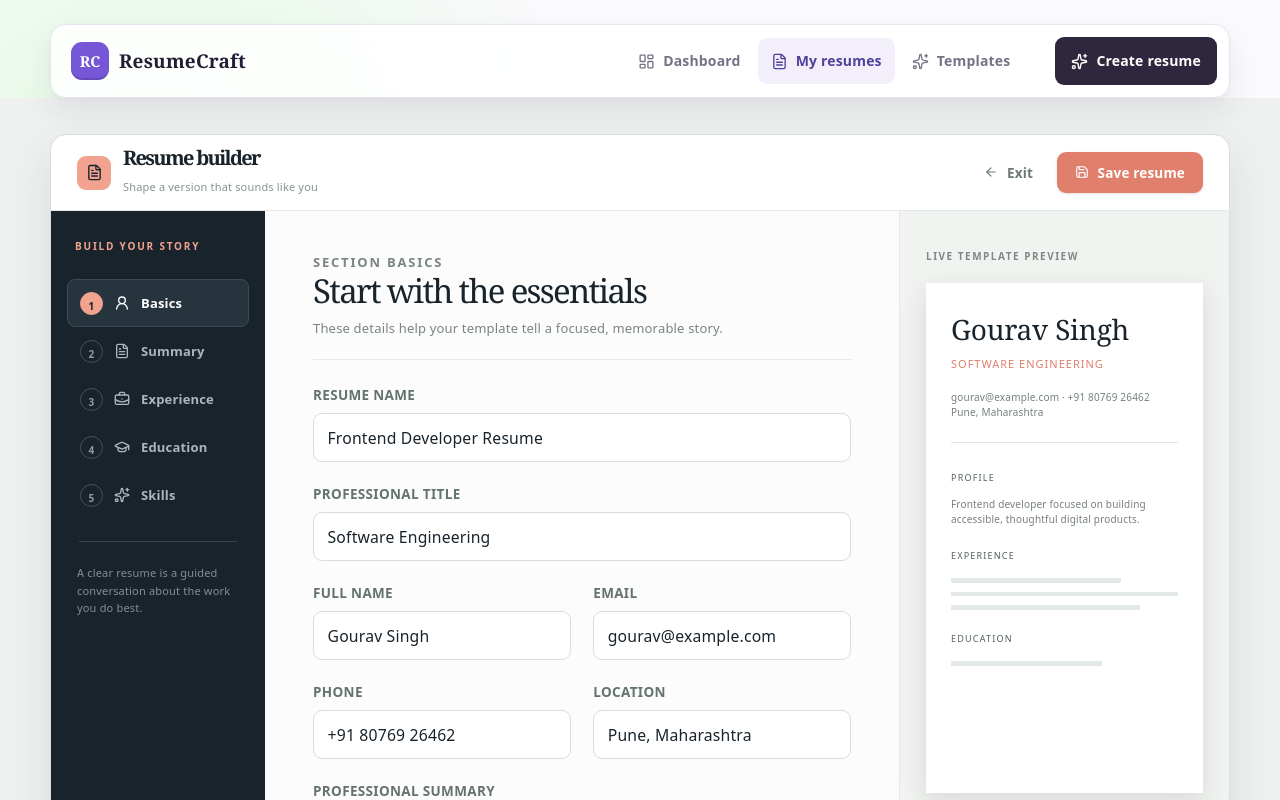
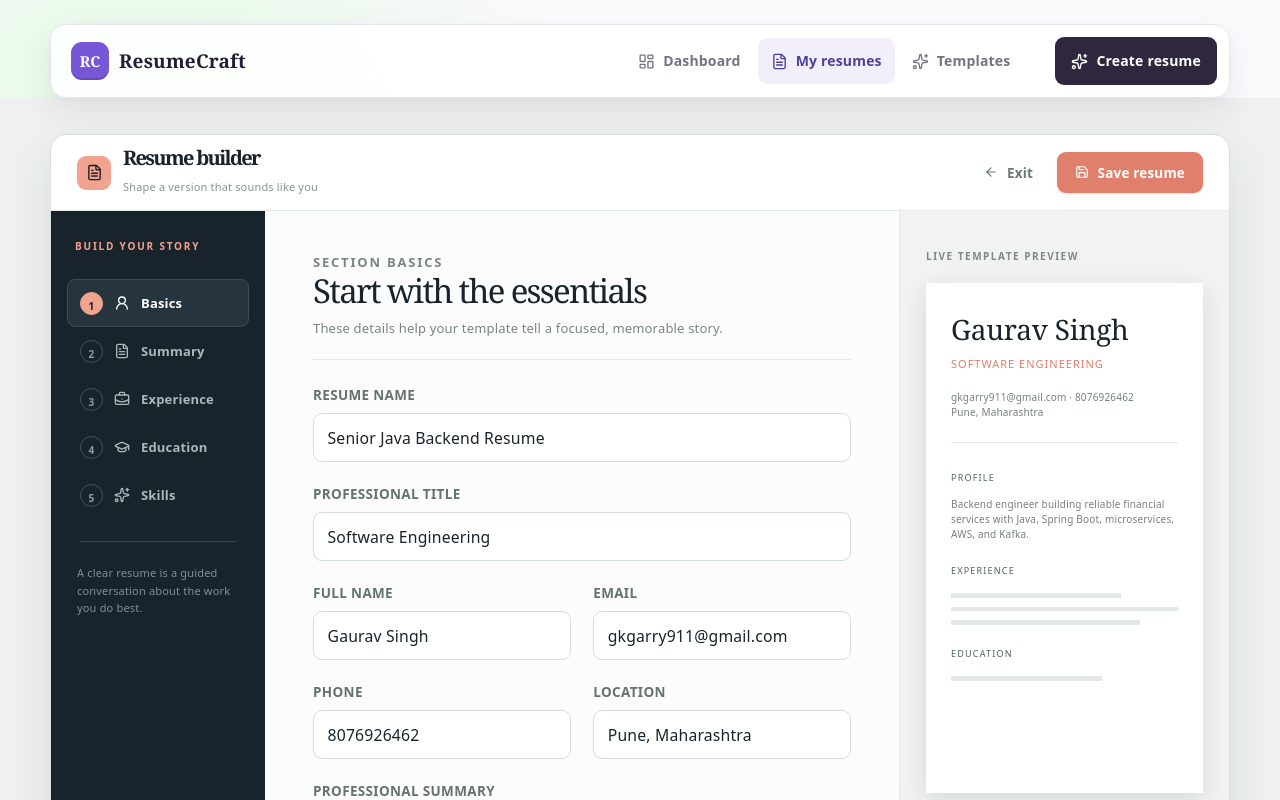
Before and after one commit to gaurav1994/resume-craft, a React (Vite) app: page /resumes/1/edit in a window 1280 px wide. Shown: the top 800 px of the page. Built offline with nearby package versions, Linux system fonts and the light colour scheme.

Commit message:
code refector: update resume json

```diff
--- a/src/pages/resume-builder/ResumeBuilderPage.tsx
+++ b/src/pages/resume-builder/ResumeBuilderPage.tsx
@@ -11,7 +11,7 @@ import {
     type Resume,
 } from "../resumes/resumeStore";
 
-type BuilderValues = Pick<Resume,"title" | "role" | "fullName" | "email" | "phone" | "location" | "summary">;
+type BuilderValues = Pick<Resume,"title" | "role" | "fullName" | "email" | "phone" | "location"> & { summary: string };
 type ResumeBuilderPageProps = Readonly<{ mode?: "create" | "edit" }>;
 
 const blankResume: BuilderValues = {
@@ -29,7 +29,12 @@ function ResumeBuilderPage({ mode }: ResumeBuilderPageProps) {
     const { resumeId } = useParams();
     const navigate = useNavigate();
     const existingResume = mode === "edit" && resumeId ? getResumes().find((item) => item.id === Number(resumeId)) : undefined;
-    const initialValues = existingResume ?? (mode === "create" ? blankResume : undefined);
+    let initialValues: BuilderValues | undefined;
+    if (existingResume) {
+        initialValues = { ...existingResume, summary: existingResume.summary.profSummary };
+    } else if (mode === "create") {
+        initialValues = blankResume;
+    }
     const [activeSection, setActiveSection] = useState("Basics");
     const [saved, setSaved] = useState(false);
     const { control, register, handleSubmit, formState: { errors },} = useForm<BuilderValues>({ defaultValues: initialValues });
@@ -38,7 +43,7 @@ function ResumeBuilderPage({ mode }: ResumeBuilderPageProps) {
     if (mode === "edit" && resumeId && !existingResume) {
         return (
             <main className={styles.page}>
-                <div className="mx-auto max-w-[1180px]">
+                <div className="mx-auto max-w-295">
                     <p className="eyebrow">ResumeCraft</p>
                     <h1 className="font-serif text-5xl font-bold text-[#18232b]">
                         Resume not found
@@ -63,9 +68,24 @@ function ResumeBuilderPage({ mode }: ResumeBuilderPageProps) {
                 ...defaultResumes.map((item) => item.id),
             ) + 1;
         const nextResume: Resume = {
+            ...(existingResume ?? defaultResumes[0]),
             ...formValues,
             id,
             updated: "Updated just now",
+            currentRole: formValues.role,
+            contactInformation: {
+                ...(existingResume?.contactInformation ?? defaultResumes[0].contactInformation),
+                firstName: formValues.fullName.split(" ")[0] ?? formValues.fullName,
+                lastName: formValues.fullName.split(" ").slice(1).join(" "),
+                email: formValues.email,
+                phone: formValues.phone,
+                address: formValues.location,
+            },
+            summary: {
+                ...(existingResume?.summary ?? defaultResumes[0].summary),
+                profSummary: formValues.summary,
+            },
+            experience: existingResume?.experience ?? [],
         };
         saveResumes(
             existingResume
--- a/src/pages/resumes/ViewResumePage.tsx
+++ b/src/pages/resumes/ViewResumePage.tsx
@@ -13,7 +13,7 @@ function ViewResumePage() {
   if (!resume) {
     return (
       <main className={styles.page}>
-        <div className="mx-auto max-w-[900px]">
+        <div className="mx-auto max-w-225">
           <p className="mb-2 text-[10px] font-extrabold uppercase tracking-[1.8px] text-[#d97964]">ResumeCraft</p>
           <h1 className="font-serif text-5xl font-bold text-[#18232b]">Resume not found</h1>
           <Link className="mt-8 inline-flex items-center gap-2 rounded-lg bg-[#18232b] px-5 py-3 text-sm font-bold text-white" to="/resumes"><ArrowLeft size={16} /> Back to resumes</Link>
@@ -33,10 +33,10 @@ function ViewResumePage() {
         <ResumeContactBlock resume={resume} />
         <div>
           <ResumeViewSection title="Profile">
-            <p className="max-w-[680px] text-[15px] leading-7 text-[#66756f]">{resume.summary || 'Add a professional summary to introduce your experience and the value you bring.'}</p>
+            <p className="max-w-170 text-[15px] leading-7 text-[#66756f]">{resume.summary.profSummary || 'Add a professional summary to introduce your experience and the value you bring.'}</p>
           </ResumeViewSection>
           <ResumeViewSection title="Experience">
-            <div className="flex gap-4"><BriefcaseBusiness className="mt-1 shrink-0 text-[#d97964]" size={18} /><div><h3 className="m-0 text-sm font-extrabold text-[#18232b]">Your next opportunity</h3><p className="mt-2 text-sm leading-6 text-[#71807a]">Add your most relevant experience from the builder to complete this section.</p></div></div>
+            <div className="space-y-5">{resume.experience.length > 0 ? resume.experience.map((item) => <div className="flex gap-4" key={`${item.company}-${item.date}`}><BriefcaseBusiness className="mt-1 shrink-0 text-[#d97964]" size={18} /><div><h3 className="m-0 text-sm font-extrabold text-[#18232b]">{item.designation}</h3><p className="mt-1 text-xs font-bold text-[#d97964]">{item.company} · {item.date}</p><p className="mt-2 text-sm leading-6 text-[#71807a]">{item.details}</p></div></div>) : <p className="text-sm leading-6 text-[#71807a]">Add your most relevant experience from the builder to complete this section.</p>}</div>
           </ResumeViewSection>
           <ResumeViewSection title="Education">
             <div className="flex gap-4"><GraduationCap className="mt-1 shrink-0 text-[#d97964]" size={18} /><div><h3 className="m-0 text-sm font-extrabold text-[#18232b]">Education and learning</h3><p className="mt-2 text-sm leading-6 text-[#71807a]">Highlight the education, certifications, and learning that support your story.</p></div></div>
--- a/src/pages/resumes/resumeStore.ts
+++ b/src/pages/resumes/resumeStore.ts
@@ -1,10 +1,34 @@
+export type ContactInformation = {
+  firstName: string
+  lastName: string
+  email: string
+  phone: string
+  website: string
+  address: string
+}
+
+export type ResumeSummary = {
+  headline: string
+  profSummary: string
+}
+
+export type Experience = {
+  company: string
+  designation: string
+  date: string
+  details: string
+}
+
 export type Resume = {
   id: number
   title: string
+  contactInformation: ContactInformation
+  summary: ResumeSummary
+  experience: Experience[]
+  currentRole: string
+  updated: string
+  fullName: string
   role: string
-  updated: string
-  summary: string
-  fullName: string
   email: string
   phone: string
   location: string
@@ -13,9 +37,45 @@ export type Resume = {
 export const resumesStorageKey = 'resumecraft-resumes'
 
 export const defaultResumes: Resume[] = [
-  { id: 1, title: 'Frontend Developer Resume', role: 'Software Engineering', updated: 'Updated today', summary: 'Frontend developer focused on building accessible, thoughtful digital products.', fullName: 'Gourav Singh', email: 'gourav@example.com', phone: '+91 80769 26462', location: 'Pune, Maharashtra' },
-  { id: 2, title: 'Product Designer Resume', role: 'Design & Creative', updated: 'Updated 4 days ago', summary: 'Product designer who turns complex workflows into clear, useful experiences.', fullName: 'Gourav Singh', email: 'gourav@example.com', phone: '+91 80769 26462', location: 'Pune, Maharashtra' },
-  { id: 3, title: 'General Resume', role: 'Open to opportunities', updated: 'Updated 2 weeks ago', summary: 'A flexible resume for new opportunities and meaningful collaborations.', fullName: 'Gourav Singh', email: 'gourav@example.com', phone: '+91 80769 26462', location: 'Pune, Maharashtra' },
+  {
+    id: 1, title: 'Senior Java Backend Resume', currentRole: 'Software Engineering', role: 'Software Engineering', updated: 'Updated today',
+    fullName: 'Gaurav Singh', email: 'gkgarry911@gmail.com', phone: '8076926462', location: 'Pune, Maharashtra',
+    contactInformation: { firstName: 'Gaurav', lastName: 'Singh', email: 'gkgarry911@gmail.com', phone: '8076926462', website: '', address: 'Pune, Maharashtra' },
+    summary: { headline: 'Senior Java Backend Engineer', profSummary: 'Backend engineer building reliable financial services with Java, Spring Boot, microservices, AWS, and Kafka.' },
+    experience: [
+      { company: 'Capgemini India Pvt. Ltd', designation: 'Java Backend Developer', date: 'Jan 2025 to July 2026', details: 'Designed scalable backend services using Java 17, Spring Boot, JPA, and REST APIs for enterprise financial applications.' },
+      { company: 'Coforge Pvt. Ltd.', designation: 'Senior Software Engineer', date: 'June 2023 to Dec 2024', details: 'Built event-driven services and improved API reliability across banking workflows.' },
+    ],
+  },
+  {
+    id: 2, title: 'Product Designer Resume', currentRole: 'Design & Creative', role: 'Design & Creative', updated: 'Updated 4 days ago',
+    fullName: 'Gaurav Singh', email: 'gourav@example.com', phone: '+91 80769 26462', location: 'Pune, Maharashtra',
+    contactInformation: { firstName: 'Gaurav', lastName: 'Singh', email: 'gourav@example.com', phone: '+91 80769 26462', website: 'gourav.design', address: 'Pune, Maharashtra'  },
+    summary: { headline: 'Product Designer', profSummary: 'Product designer turning complex workflows into clear, useful experiences through research, systems thinking, and prototyping.' },
+    experience: [
+      { company: 'Northstar Labs', designation: 'Product Designer', date: 'Mar 2024 to Present', details: 'Led end-to-end design for a collaborative analytics platform used by distributed teams.' },
+      { company: 'Studio Current', designation: 'UX Designer', date: 'Aug 2021 to Feb 2024', details: 'Created accessible interfaces and reusable patterns for B2B products.' },
+    ],
+  },
+  {
+    id: 3, title: 'General Resume', currentRole: 'Open to opportunities', role: 'Open to opportunities', updated: 'Updated 2 weeks ago',
+    fullName: 'Gaurav Singh', email: 'gourav@example.com', phone: '+91 80769 26462', location: 'Pune, Maharashtra',
+    contactInformation: { firstName: 'Gaurav', lastName: 'Singh', email: 'gourav@example.com', phone: '+91 80769 26462', website: '', address: 'Pune, Maharashtra' },
+    summary: { headline: 'Software Professional', profSummary: 'Adaptable software professional who enjoys solving meaningful problems and collaborating across disciplines.' },
+    experience: [
+      { company: 'Independent Projects', designation: 'Software Developer', date: '2022 to Present', details: 'Delivered focused web and service projects from discovery through release.' },
+    ],
+  },
+  {
+    id: 4, title: 'Engineering Lead Resume', currentRole: 'Engineering Leadership', role: 'Engineering Leadership', updated: 'Updated last month',
+    fullName: 'Gaurav Singh', email: 'gourav@example.com', phone: '+91 80769 26462', location: 'Bengaluru, India',
+    contactInformation: { firstName: 'Gaurav', lastName: 'Singh', email: 'gourav@example.com', phone: '+91 80769 26462', website: '', address: 'Bengaluru, India' },
+    summary: { headline: 'Engineering Lead', profSummary: 'Technical leader helping teams ship dependable platforms while creating a culture of clarity, ownership, and learning.' },
+    experience: [
+      { company: 'Atlas Systems', designation: 'Engineering Lead', date: '2021 to Present', details: 'Guided a team of engineers through platform modernization, delivery planning, and technical strategy.' },
+      { company: 'Brightworks', designation: 'Software Engineer', date: '2017 to 2021', details: 'Developed high-volume services and mentored engineers across multiple product teams.' },
+    ],
+  },
 ]
 
 export function getResumes(): Resume[] {
```
